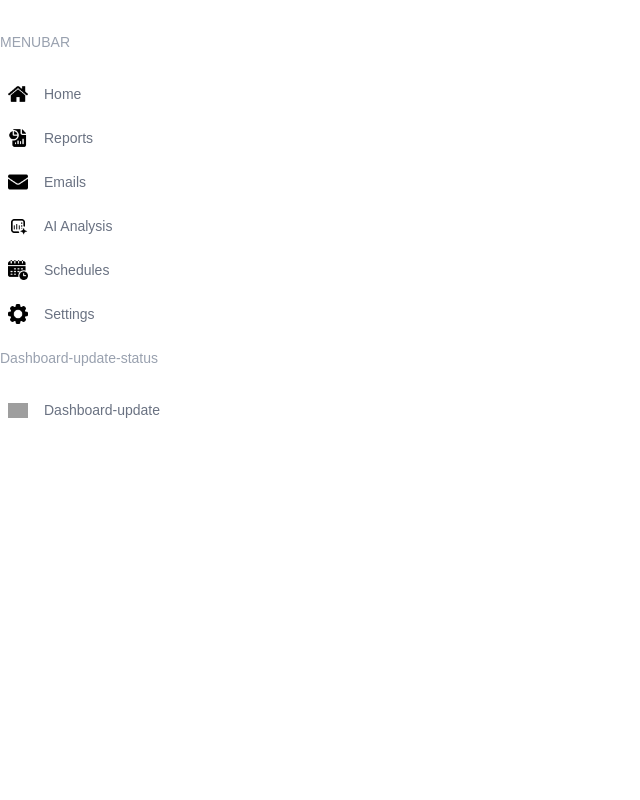
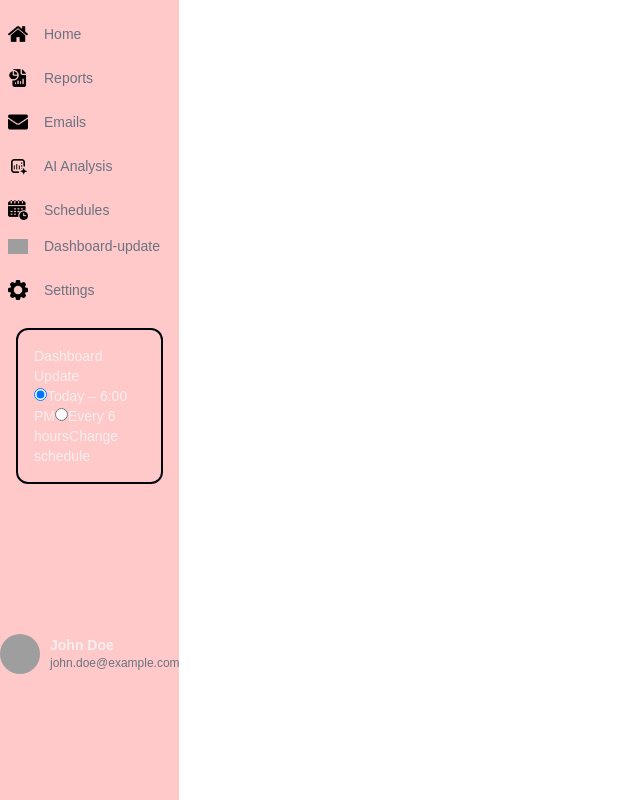
Before and after one commit to AbhishekRaj0037/AI-Business-Automation-Tool, a Next.js app in the folder frontend/: page /ai-analysis in a window 1280 px wide. Shown: the whole page, without its empty margins (0-640 px from the left). Built offline with nearby package versions, Linux system fonts and the light colour scheme; grey boxes are pictures that could not be loaded.

Commit message:
Not satisfied by the progress

```diff
--- a/frontend/app/(dashboard)/layout.tsx
+++ b/frontend/app/(dashboard)/layout.tsx
@@ -8,8 +8,12 @@ export default function DashboardLayout({
   children: React.ReactNode;
 }>) {
   return (
-    <div>
-      <Menubar />
+    <div className="h-screen flex">
+      <div className="w-[14%] md:w-[8%] lg:w-[16%] xl:w-[14%] bg-red-200">
+        <Menubar />
+      </div>
+
+      <div className="w-[86%%] md:w-[92%%] lg:w-[84%%] xl:w-[86%%] bg-red-50"></div>
     </div>
   );
 }
--- a/frontend/app/globals.css
+++ b/frontend/app/globals.css
@@ -24,3 +24,28 @@ body {
   color: var(--foreground);
   font-family: Arial, Helvetica, sans-serif;
 }
+
+.box {
+  border: 2px solid #01050f;
+  border-radius: 12px;
+  padding: 16px;
+  margin: 16px;
+  margin-top: 20px;
+  margin-bottom: 150px;
+}
+
+.user {
+  margin-top: auto;
+  display: flex;
+  align-items: center;
+  gap: 10px;
+}
+
+.user img {
+  border-radius: 50%;
+}
+
+.user p {
+  font-size: 12px;
+  color: #6b7280;
+}
--- a/frontend/components/Menubar.tsx
+++ b/frontend/components/Menubar.tsx
@@ -30,11 +30,6 @@ const menuItems = [
         label: "Schedules",
         href: "/schedules",
       },
-      {
-        icon: "/settings-icon.png",
-        label: "Settings",
-        href: "/settings",
-      },
     ],
   },
   {
@@ -45,6 +40,11 @@ const menuItems = [
         label: "Dashboard-update",
         href: "/",
       },
+      {
+        icon: "/settings-icon.png",
+        label: "Settings",
+        href: "/settings",
+      },
     ],
   },
 ];
@@ -54,9 +54,6 @@ const Menubar = () => {
     <div className="mt-4 text-sm">
       {menuItems.map((i) => (
         <div className="flex flex-col gap-2" key={i.title}>
-          <span className="hidden lg:block text-gray-400 font-light my-4">
-            {i.title}
-          </span>
           {i.items.map((item) => {
             return (
               <Link
@@ -71,6 +68,32 @@ const Menubar = () => {
           })}
         </div>
       ))}
+      <div className="box">
+        <h4>Dashboard Update</h4>
+
+        <label className="radio">
+          <input type="radio" name="update" checked />
+          <span className="custom-radio"></span>
+          Today – 6:00 PM
+        </label>
+
+        <label className="radio">
+          <input type="radio" name="update" />
+          <span className="custom-radio"></span>
+          Every 6 hours
+        </label>
+
+        <a href="#" className="change-link">
+          Change schedule
+        </a>
+      </div>
+      <div className="user">
+        <img src="https://i.pravatar.cc/40" />
+        <div>
+          <strong>John Doe</strong>
+          <p>john.doe@example.com</p>
+        </div>
+      </div>
     </div>
   );
 };
```
